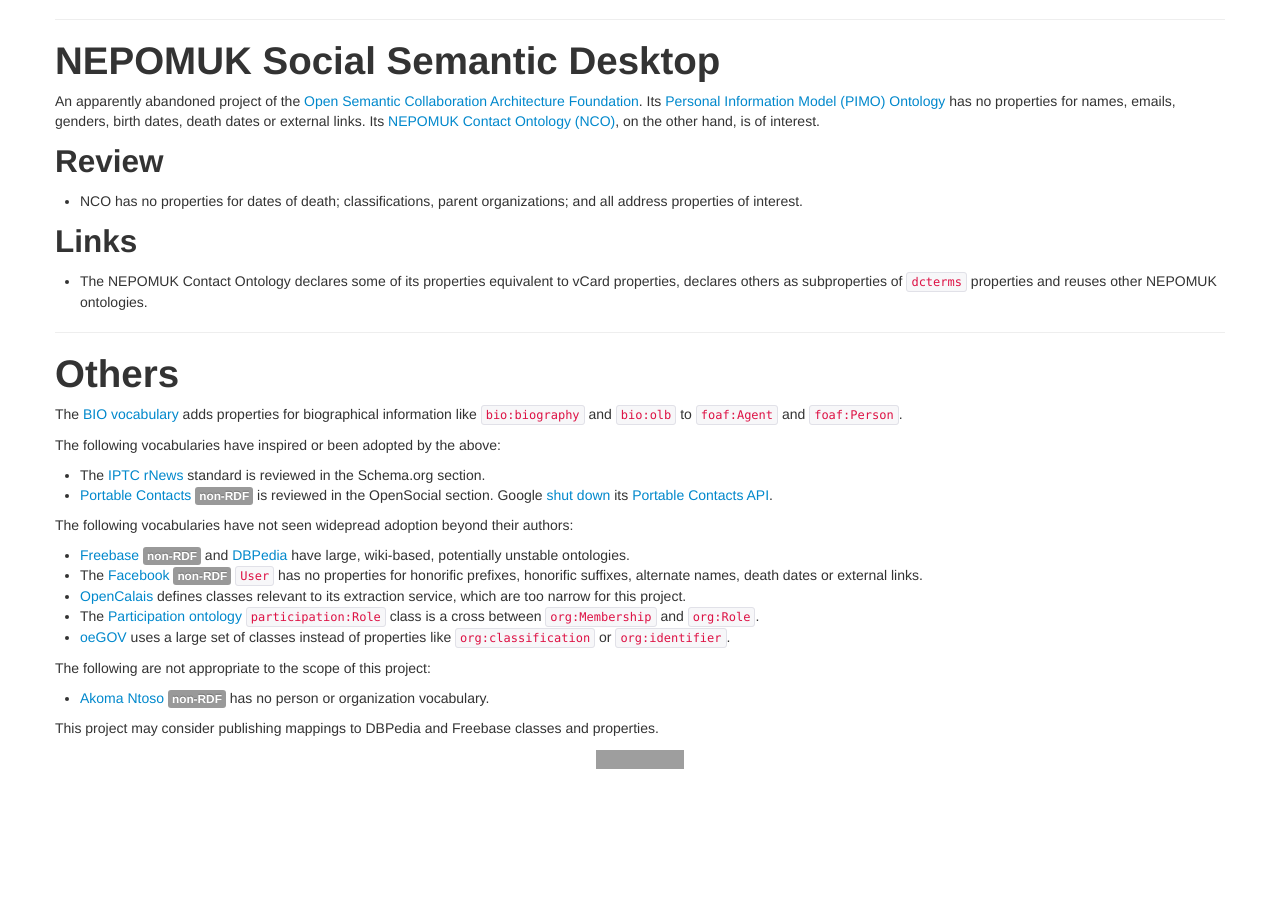
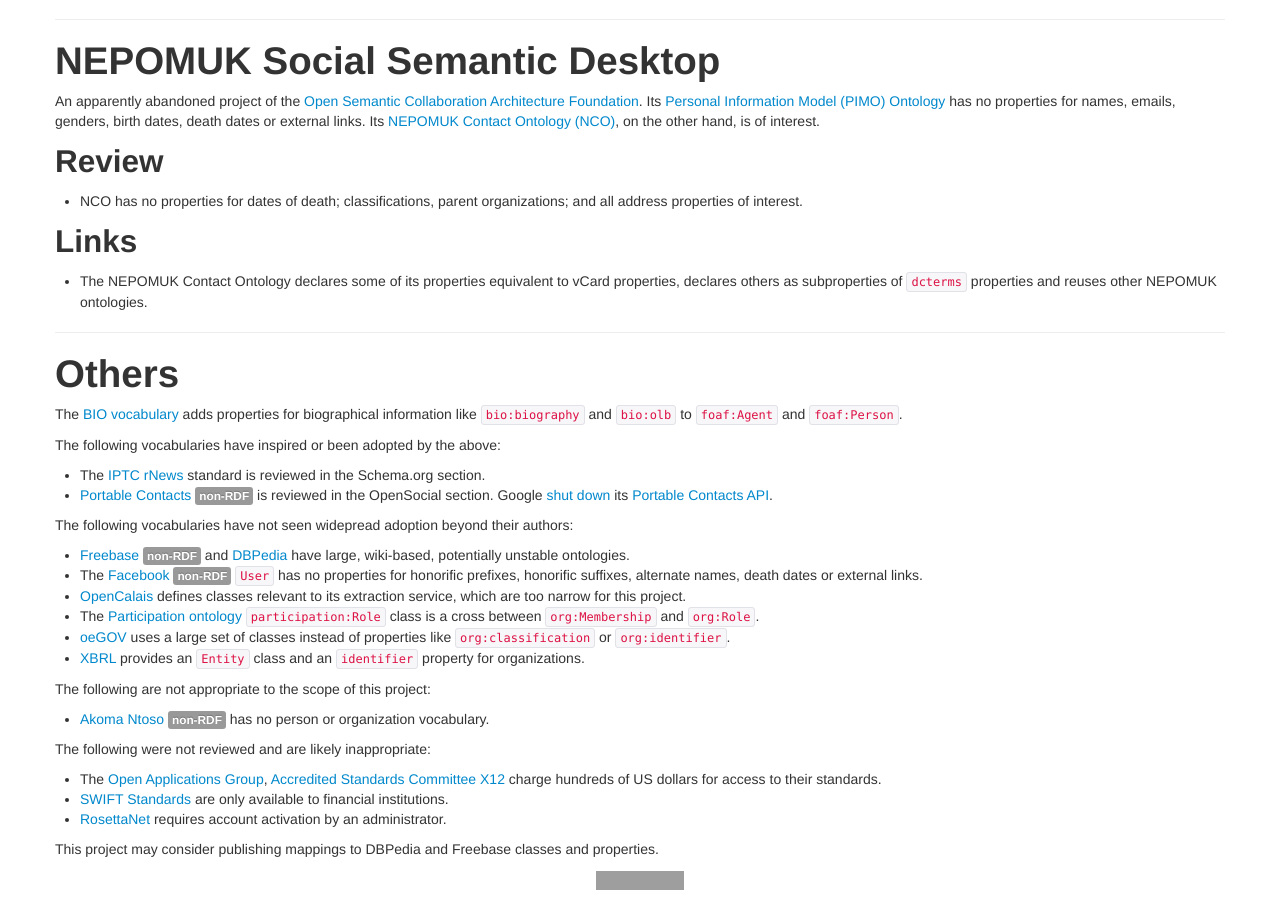
Before and after one commit to popolo-project/popolo-spec, a Jekyll site: the page built from data/survey.md, in a window 1280 px wide and 900 px high, scrolled down 4358 px. Built offline with Jekyll 4.4.1, drawn with Linux system fonts in a browser that asks for light colours; nearby versions of some CDN libraries; Markdown is read by kramdown in place of the engine named in the settings; before the commit the page ends 5137 px from its top, so only the background shows below that; grey boxes are pictures that could not be loaded.

Commit message:
review a few more suggested standards

```diff
--- a/data/survey.md
+++ b/data/survey.md
@@ -240,9 +240,16 @@
 * [OpenCalais](http://www.opencalais.com/documentation/calais-web-service-api/api-metadata/entity-index-and-definitions) defines classes relevant to its extraction service, which are too narrow for this project.
 * The [Participation ontology](http://vocab.org/participation/schema) [`participation:Role`](http://vocab.org/participation/schema#term-Role) class is a cross between [`org:Membership`](http://www.w3.org/TR/vocab-org/#class--membership) and [`org:Role`](http://www.w3.org/TR/vocab-org/#class--role).
 * [oeGOV](http://oegov.org/) uses a large set of classes instead of properties like [`org:classification`](http://www.w3.org/TR/vocab-org/#org:classification) or [`org:identifier`](http://www.w3.org/TR/vocab-org/#org:identifier).
+* [XBRL](http://www.xbrl.org/SpecRecommendations) provides an [`Entity`](http://www.xbrl.org/Specification/XBRL-2.1/REC-2003-12-31/XBRL-2.1-REC-2003-12-31+corrected-errata-2013-02-20.html#_4.7.3) class and an [`identifier`](http://www.xbrl.org/Specification/XBRL-2.1/REC-2003-12-31/XBRL-2.1-REC-2003-12-31+corrected-errata-2013-02-20.html#_4.7.3.1) property for organizations.
 
 The following are not appropriate to the scope of this project:
 
 * [Akoma Ntoso](http://www.akomantoso.org/) <span class="label">non-RDF</span> has no person or organization vocabulary.
 
+The following were not reviewed and are likely inappropriate:
+
+* The [Open Applications Group](http://www.oagi.org/), [Accredited Standards Committee X12](http://www.x12.org/) charge hundreds of US dollars for access to their standards.
+* [SWIFT Standards](http://www.swift.com/standards) are only available to financial institutions.
+* [RosettaNet](http://www.rosettanet.org/) requires account activation by an administrator.
+
 This project may consider publishing mappings to DBPedia and Freebase classes and properties.
```
Also changed, not shown: data.md (+1 -1 lines).
